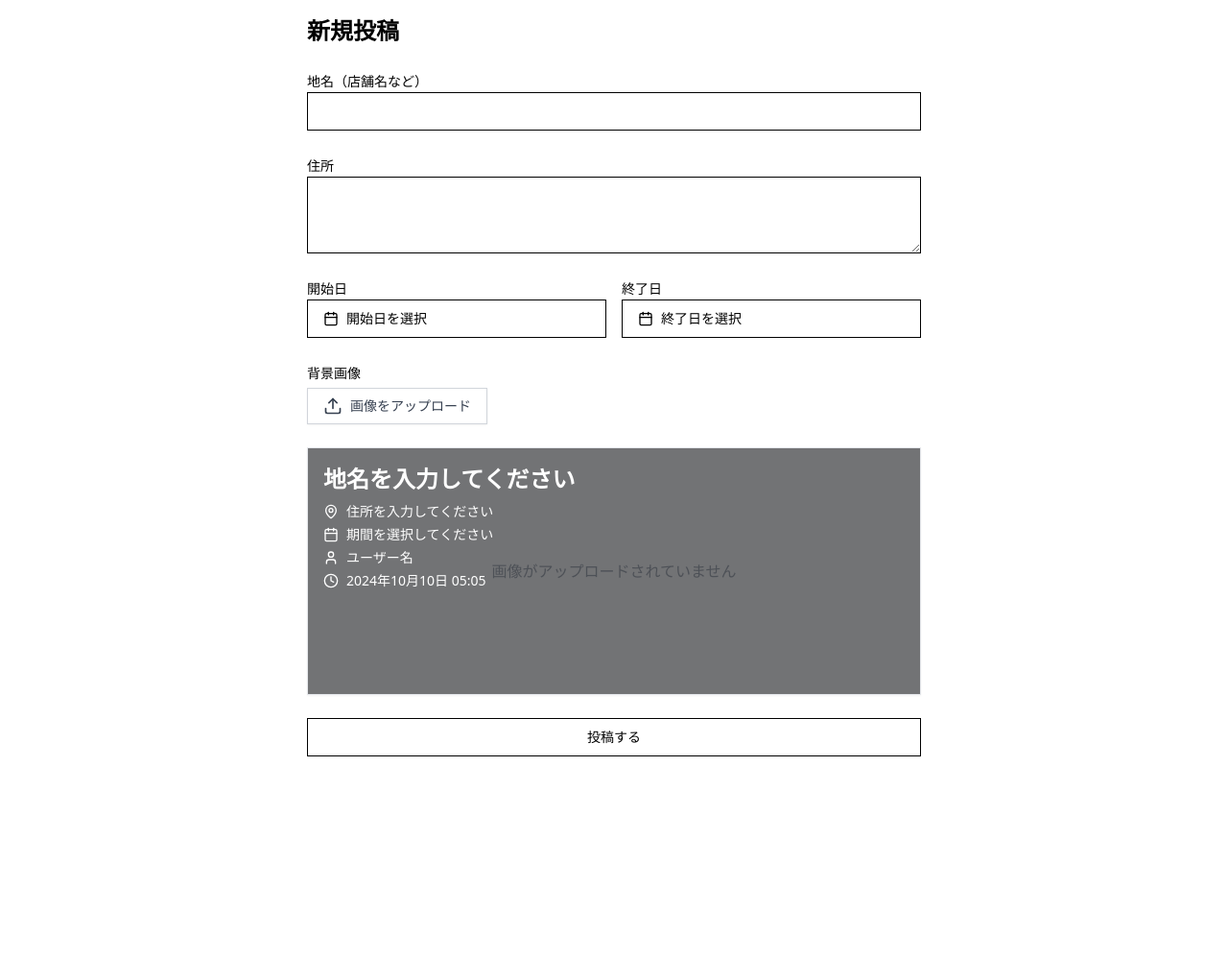
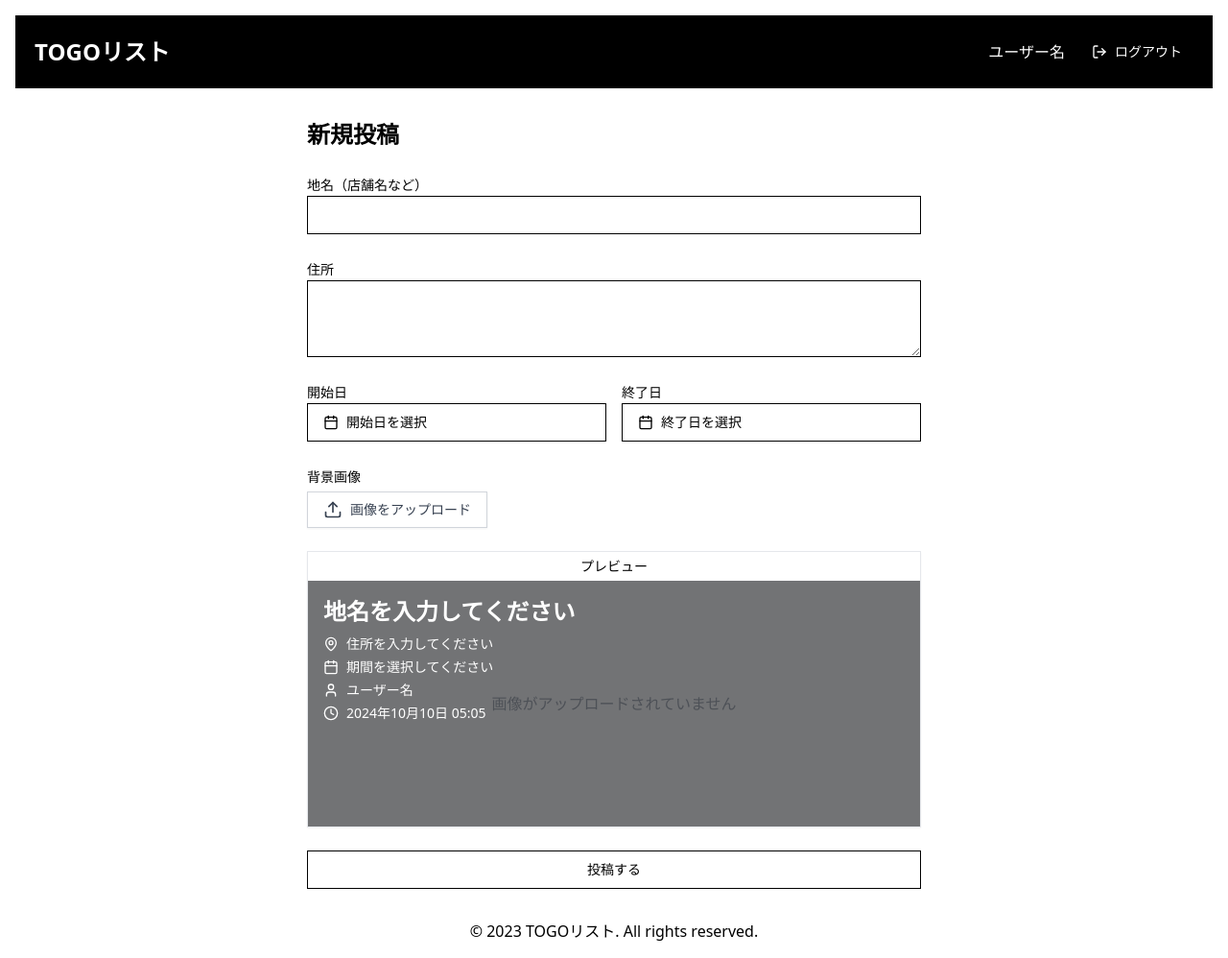
Before and after one commit to tadanobuu/togolist-next, a Next.js app: page /newPost in a window 1280 px wide. Shown: the whole page at 96% size. Before the commit the page ends 804 px from the top, so only its background shows below. Built offline with nearby package versions, Linux system fonts and the light colour scheme.

Commit message:
UIの修正

```diff
--- a/src/app/(pages)/newPost/page.tsx
+++ b/src/app/(pages)/newPost/page.tsx
@@ -11,6 +11,7 @@ import { Card, CardContent } from "@/components/ui/card"
 import { format } from "date-fns"
 import { CalendarIcon, Upload, MapPin, User, Clock } from "lucide-react"
 import Image from 'next/image'
+import Header from '@/app/features/components/Header'
 
 export default function NewPostForm() {
     const [formData, setFormData] = useState({
@@ -44,6 +45,10 @@ export default function NewPostForm() {
     }
 
     return (
+        <>
+            <header className="bg-primary text-primary-foreground p-4">
+                <Header />
+            </header>
             <div className="container mx-auto p-4 max-w-2xl">
                 <h1 className="text-2xl font-bold mb-6">新規投稿</h1>
                 <form onSubmit={handleSubmit} className="space-y-6">
@@ -74,6 +79,7 @@ export default function NewPostForm() {
                             <Calendar
                             mode="single"
                             selected={formData.startDate}
+                            className='bg-neutral-50'
                             onSelect={(date) => setFormData(prev => ({ ...prev, startDate: date }))}
                             initialFocus
                             />
@@ -97,6 +103,7 @@ export default function NewPostForm() {
                             <Calendar
                             mode="single"
                             selected={formData.endDate}
+                            className='bg-neutral-50'
                             onSelect={(date) => setFormData(prev => ({ ...prev, endDate: date }))}
                             initialFocus
                             />
@@ -127,6 +134,7 @@ export default function NewPostForm() {
 
                     {/* プレビューカード */}
                     <Card className="overflow-hidden">
+                    <Label htmlFor="preview" className='flex justify-center py-2'>プレビュー</Label>
                     <div className="relative h-64">
                         {formData.imagePreview ? (
                         <Image
@@ -166,8 +174,13 @@ export default function NewPostForm() {
                     </div>
                     </Card>
 
-            <Button type="submit" className="w-full">投稿する</Button>
+                    <Button type="submit" className="w-full hover:bg-black hover:text-white">投稿する</Button>
                 </form>
             </div>
+
+            <footer className="bg-muted text-muted-foreground p-4 text-center">
+                <p>&copy; 2023 TOGOリスト. All rights reserved.</p>
+            </footer>
+        </>
     )
 }
```
Lines whose indentation alone changed are shown as unchanged.
